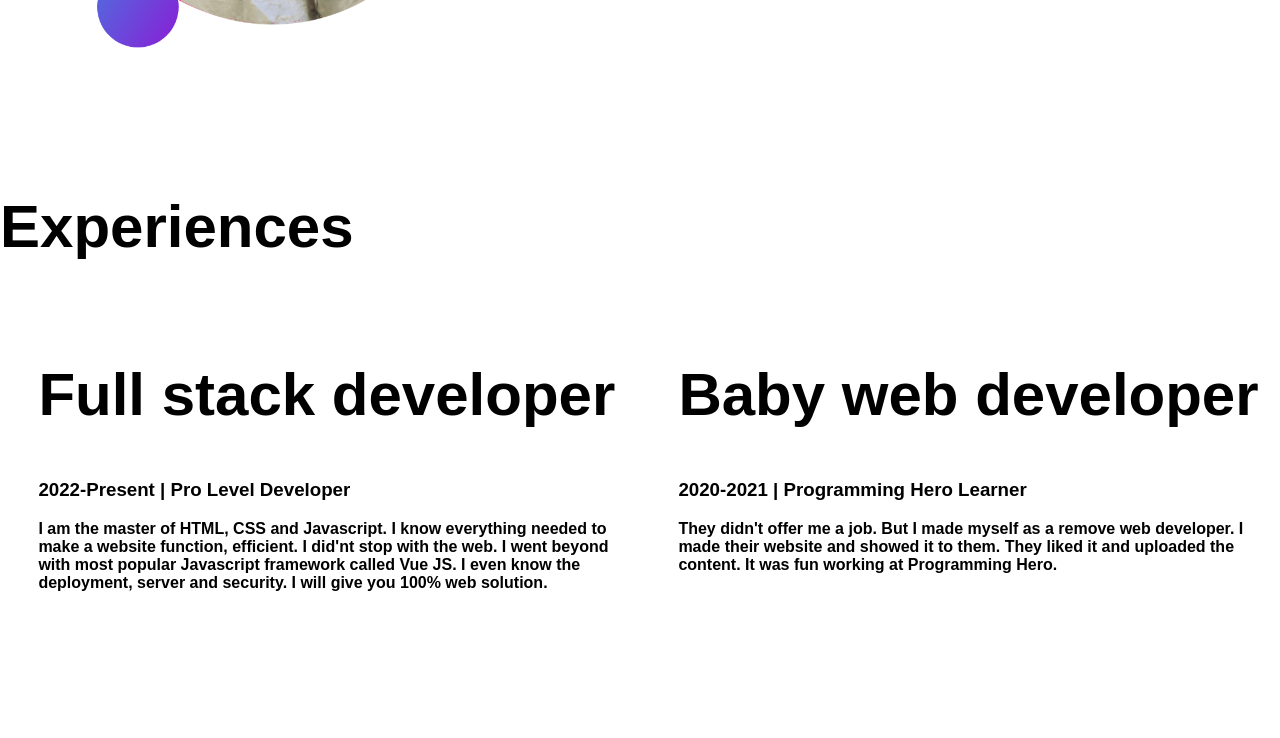
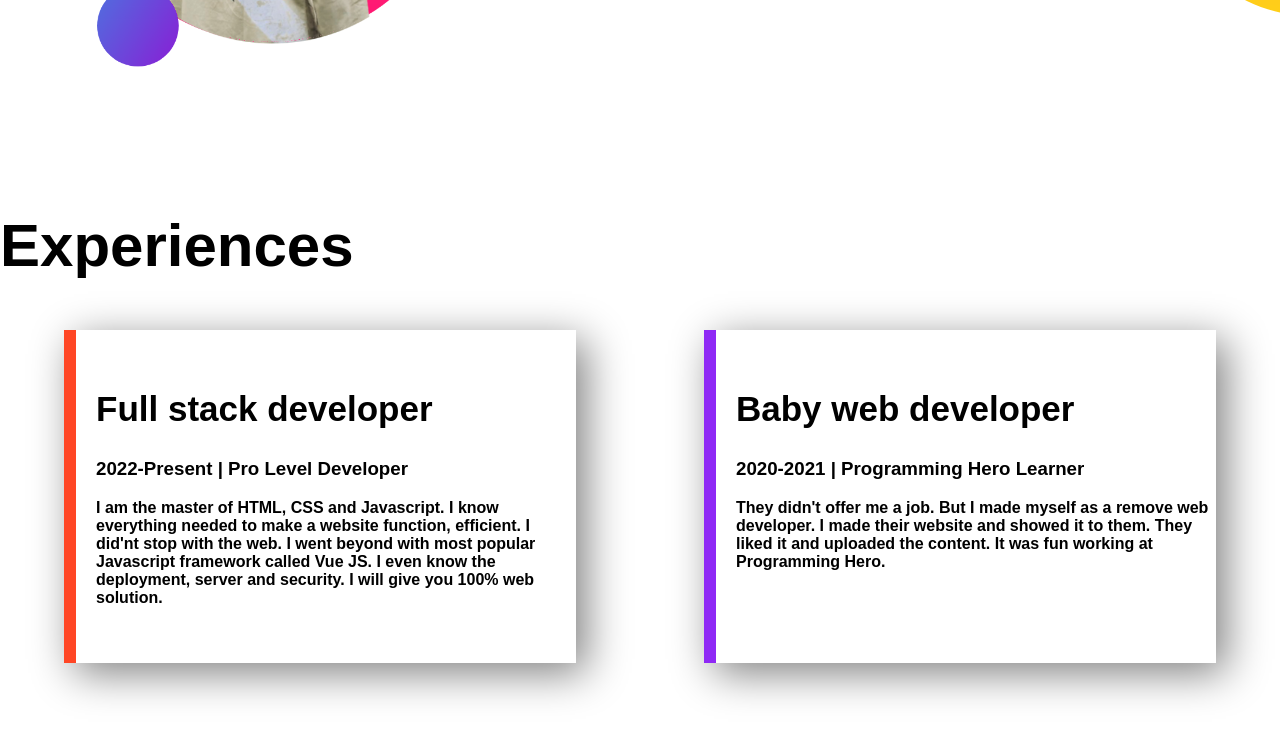
Before and after one commit to Shourovcool/excercise-portfolio, a plain HTML site: page index.html in a window 1280 px wide. Shown: the part 958-1696 px from the top of the page. Drawn offline with Linux system fonts and the light colour scheme; a web font is replaced by a local one.

Commit message:
border add

```diff
--- a/index.html
+++ b/index.html
@@ -47,16 +47,16 @@
     <section class="experience-area">
         <h1>Experiences</h1>
         <div class="display-flex">
-            <div class="half-width">
-                <h1>Full stack developer</h1>
+            <div id="full-stack" class="exp-item">
+                <h2>Full stack developer</h2>
                 <h3>2022-Present | Pro Level Developer</h3>
                 <p>I am the master of HTML, CSS and Javascript. I know everything needed to make a website function,
                     efficient. I did'nt stop with the web. I went beyond with most popular Javascript framework called
                     Vue
                     JS. I even know the deployment, server and security. I will give you 100% web solution.</p>
             </div>
-            <div class="half-width">
-                <h1>Baby web developer</h1>
+            <div id="baby-web" class="exp-item">
+                <h2>Baby web developer</h2>
                 <h3>2020-2021 | Programming Hero Learner</h3>
                 <p>
                     They didn't offer me a job. But I made myself as a remove web developer. I made their website and
--- a/style.css
+++ b/style.css
@@ -8,7 +8,7 @@ h1 {
 }
 
 h2 {
-    font-size: 25px;
+    font-size: 35px;
 }
 
 .top-banner {
@@ -31,7 +31,7 @@ h2 {
     width: 70%;
 }
 
-.half-width p {
+p {
     font-weight: 700;
 }
 
@@ -53,3 +53,21 @@ h2 {
     background-repeat: no-repeat;
     background-position: right;
 }
+
+.exp-item {
+    box-shadow: 10px 10px 40px grey;
+    width: 40%;
+    margin-left: 5%;
+    margin-right: 5%;
+    padding-left: 20px;
+    padding-bottom: 40px;
+    padding-top: 30px;
+}
+
+#full-stack {
+    border-left: 12px solid rgb(255, 70, 37);
+}
+
+#baby-web {
+    border-left: 12px solid rgb(143, 41, 245);
+}
```
